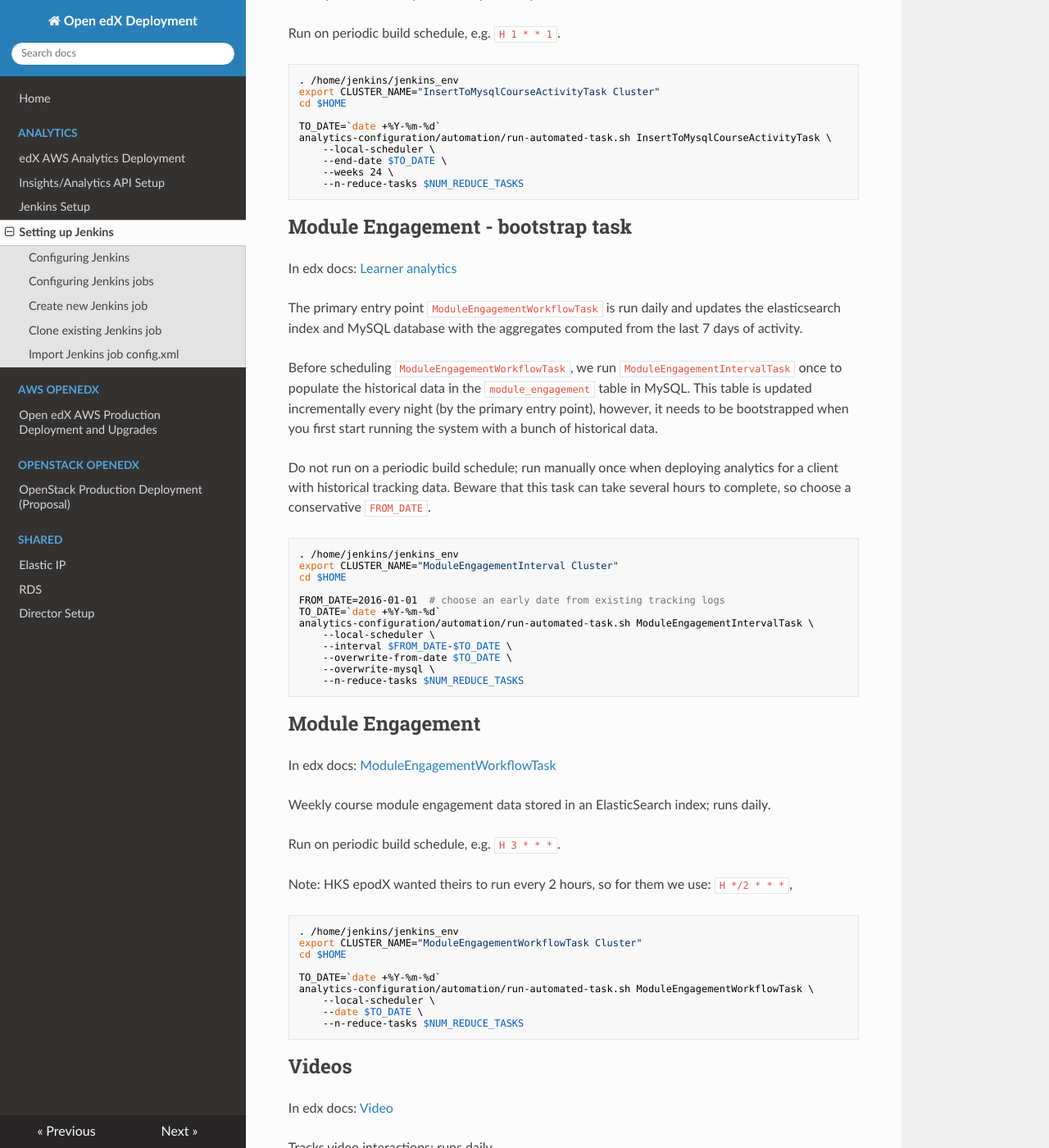
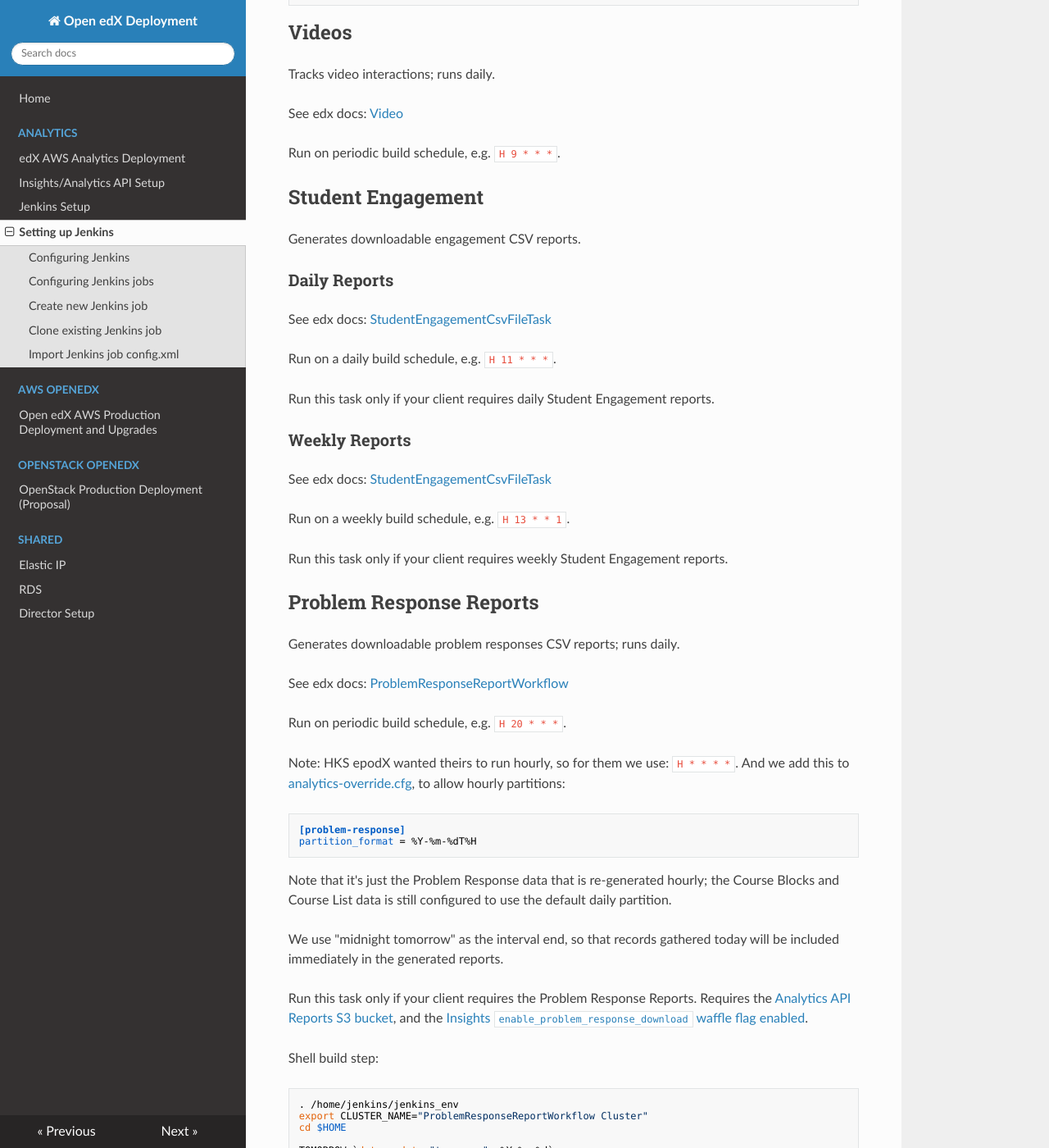
Before and after one commit to open-craft/openedx-deployment, an MkDocs documentation site: the page built from docs/analytics/jenkins_jobs.md, in a window 1280 px wide and 1400 px high, scrolled down 5962 px. Shown: the whole window at 82% size. Built offline with MkDocs 1.6.1, drawn with Linux system fonts in a browser that asks for light colours; nearby versions of some CDN libraries; some of the changed text lies outside the part shown.

Commit message:
Removes the specific command recommendations for these tasks
in favour of duplicating edX's documented commands.

````diff
--- a/docs/analytics/jenkins_jobs.md
+++ b/docs/analytics/jenkins_jobs.md
@@ -155,9 +155,71 @@ body, and list the environment variables in the actual shell command inline.
 
 Note that the build schedules can and should be adjusted as needed. Depending on the number and size of tracking logs, different jobs can take a differing amount of time. Some jobs can conflict while editing the s3 buckets, causing failures due to race conditions. If this kind of contention occurs, changing the schedule for jobs is perfectly fine and can often fix the problem.
 
-## Answer Distribution
+These tasks should be configured, referencing the [Open edX Analytics Pipeline Reference](http://edx-analytics-pipeline-reference.readthedocs.io/en/latest/running_tasks.html) for the specific commands.
 
-In edx docs: [Performance (graded and ungraded)](http://edx-analytics-pipeline-reference.readthedocs.io/en/latest/running_tasks.html#performance-graded-and-ungraded)
+## Command template
+
+All tasks except the [Performance](#performance) and [Problem response report](#problem-response-report) tasks are
+"incremental" tasks. This means that after running a bootstrap "historical" task to ingest the historical data, you can
+run a quicker daily (or weekly) incremental task to process new incoming data.
+
+You'll need to run the [Enrollment](#enrollment) tasks first, as this populates data used by most of the other tasks.
+
+Here's a command template for running these tasks, where:
+
+* The common variables are defined in the installed [`/home/jenkins/jenkins_env`](resources/jenkins_env) file.
+* `CLUSTER_NAME` is defind below and unique for each task, so tasks can run in parallel if scheduled to.
+* The task command and arguments are as shown in the [docs](http://edx-analytics-pipeline-reference.readthedocs.io/en/latest/running_tasks.html).
+
+```
+. /home/jenkins/jenkins_env
+export CLUSTER_NAME="<Unique Name> Cluster"
+cd $HOME
+
+FROM_DATE="$START_DATE"
+TO_DATE=`date +%Y-%m-%d`
+analytics-configuration/automation/run-automated-task.sh <task command and arguments>
+```
+
+## Enrollments
+
+Imports enrollments data; runs daily.
+
+See edx docs: [Enrollment](http://edx-analytics-pipeline-reference.readthedocs.io/en/latest/running_tasks.html#enrollment)
+
+Run on periodic build schedule, e.g. `H 0 * * *`.
+
+## Enrollments By Country
+
+Enrollments by geolocation; runs daily.
+
+See edx docs: [Geography](http://edx-analytics-pipeline-reference.readthedocs.io/en/latest/running_tasks.html#geography)
+
+Run on periodic build schedule, e.g. `H 5 * * *`.
+
+## Engagement
+
+Weekly course activity; run weekly.
+
+See edx docs: [Engagement](http://edx-analytics-pipeline-reference.readthedocs.io/en/latest/running_tasks.html#engagement)
+
+Run on periodic build schedule, e.g. `H 1 * * 1`.
+
+## Learner engagement
+
+Weekly course module engagement data stored in an ElasticSearch index; runs daily.
+
+See edx docs: [Learner analytics](http://edx-analytics-pipeline-reference.readthedocs.io/en/latest/running_tasks.html#learner-analytics)
+
+Run on periodic build schedule, e.g. `H 3 * * *`.
+
+Note: HKS epodX wanted theirs updated every 2 hours, so for them we used: `H */2 * * *`,
+
+## Performance
+
+Loads learner data for graded and ungraded problems.
+
+See edx docs: [Performance (graded and ungraded)](http://edx-analytics-pipeline-reference.readthedocs.io/en/latest/running_tasks.html#performance-graded-and-ungraded)
 
 Run on periodic build schedule, e.g. `H 7 * * *`.
 
@@ -187,226 +251,39 @@ analytics-configuration/automation/run-automated-task.sh AnswerDistributionWorkf
     --marker "$ANSWER_DIST_S3_BUCKET/marker"
 ```
 
-## Enrollments Total, Enrollments by Gender, Age, Education
-
-In edx docs: [Enrollment](http://edx-analytics-pipeline-reference.readthedocs.io/en/latest/running_tasks.html#enrollment)
-
-### Bootstrap history task
-
-Before running the daily incremental enrollment task, below, you should first run the history task that loads historical enrollment events.
-
-In edx docs: [Enrollment History Task](http://edx-analytics-pipeline-reference.readthedocs.io/en/latest/running_tasks.html#history-task)
-
-Imports enrollments data; runs daily.
-
-Run on periodic build schedule, e.g. `H 0 * * *`.
-
-```bash
-. /home/jenkins/jenkins_env
-export CLUSTER_NAME="ImportEnrollmentsIntoMysql Cluster"
-cd $HOME
-
-TO_DATE=`date +%Y-%m-%d`
-analytics-configuration/automation/run-automated-task.sh ImportEnrollmentsIntoMysql \
-    --local-scheduler \
-    --interval "$START_DATE-$TO_DATE" \
-    --n-reduce-tasks $NUM_REDUCE_TASKS
-```
-
-## Enrollments By Country
-
-In edx docs: [Geography](http://edx-analytics-pipeline-reference.readthedocs.io/en/latest/running_tasks.html#geography)
-
-### Bootstrap history task
-
-Before running the daily incremental enrollment by country task, below, you should first run the history task that loads historical events.
-
-In edx docs: [Enrollments By Country History task](http://edx-analytics-pipeline-reference.readthedocs.io/en/latest/running_tasks.html#id6)
-
-Enrollments by geolocation; runs daily.
-
-Run on periodic build schedule, e.g. `H 5 * * *`.
-
-```bash
-. /home/jenkins/jenkins_env
-export CLUSTER_NAME="InsertToMysqlLastCountryPerCourseTask Cluster"
-cd $HOME
-
-NOW=`date +%s`
-analytics-configuration/automation/run-automated-task.sh InsertToMysqlLastCountryPerCourseTask \
-    --local-scheduler \
-    --n-reduce-tasks $NUM_REDUCE_TASKS \
-    --overwrite
-```
-
-## Course Activity -- bootstrap task
-
-In edx docs: [Engagement](https://edx-analytics-pipeline-reference.readthedocs.io/en/latest/running_tasks.html#id6)
-
-Run once to initialize the data set for the `InsertToMysqlCourseActivityTask` incremental task.
-
-```bash
-. /home/jenkins/jenkins_env
-export CLUSTER_NAME="LastDailyIpAddressOfUserTask Cluster"
-cd $HOME
-
-FROM_DATE=2015-01-01
-analytics-configuration/automation/run-automated-task.sh LastDailyIpAddressOfUserTask --local-scheduler \
-  --interval $(date +%Y-%m-%d -d "$FROM_DATE")-$(date +%Y-%m-%d -d "$TO_DATE") \
-  --n-reduce-tasks $NUM_REDUCE_TASKS
-```
-
-## Course Activity
-
-In edx docs: [Engagement](http://edx-analytics-pipeline-reference.readthedocs.io/en/latest/running_tasks.html#engagement)
-
-Weekly course activity; runs every Monday.
-
-Run on periodic build schedule, e.g. `H 1 * * 1`.
-
-```bash
-. /home/jenkins/jenkins_env
-export CLUSTER_NAME="InsertToMysqlCourseActivityTask Cluster"
-cd $HOME
-
-TO_DATE=`date +%Y-%m-%d`
-analytics-configuration/automation/run-automated-task.sh InsertToMysqlCourseActivityTask \
-    --local-scheduler \
-    --end-date $TO_DATE \
-    --weeks 24 \
-    --n-reduce-tasks $NUM_REDUCE_TASKS
-```
-
-## Module Engagement - bootstrap task
-
-In edx docs: [Learner analytics](http://edx-analytics-pipeline-reference.readthedocs.io/en/latest/running_tasks.html#learner-analytics)
-
-The primary entry point `ModuleEngagementWorkflowTask` is run daily and updates the elasticsearch index and MySQL
-database with the aggregates computed from the last 7 days of activity.
-
-Before scheduling `ModuleEngagementWorkflowTask`, we run `ModuleEngagementIntervalTask` once to populate the historical
-data in the `module_engagement` table in MySQL. This table is updated incrementally every night (by the primary entry
-point), however, it needs to be bootstrapped when you first start running the system with a bunch of historical data.
-
-Do not run on a periodic build schedule; run manually once when deploying analytics for a client with historical
-tracking data.  Beware that this task can take several hours to complete, so choose a conservative `FROM_DATE`.
-
-```bash
-. /home/jenkins/jenkins_env
-export CLUSTER_NAME="ModuleEngagementInterval Cluster"
-cd $HOME
-
-FROM_DATE=2016-01-01  # choose an early date from existing tracking logs
-TO_DATE=`date +%Y-%m-%d`
-analytics-configuration/automation/run-automated-task.sh ModuleEngagementIntervalTask \
-    --local-scheduler \
-    --interval $FROM_DATE-$TO_DATE \
-    --overwrite-from-date $TO_DATE \
-    --overwrite-mysql \
-    --n-reduce-tasks $NUM_REDUCE_TASKS
-```
-
-## Module Engagement
-
-In edx docs: [ModuleEngagementWorkflowTask](http://edx-analytics-pipeline-reference.readthedocs.io/en/latest/running_tasks.html#id13)
-
-Weekly course module engagement data stored in an ElasticSearch index; runs daily.
-
-Run on periodic build schedule, e.g. `H 3 * * *`.
-
-Note: HKS epodX wanted theirs to run every 2 hours, so for them we use: `H */2 * * *`,
-
-```bash
-. /home/jenkins/jenkins_env
-export CLUSTER_NAME="ModuleEngagementWorkflowTask Cluster"
-cd $HOME
-
-TO_DATE=`date +%Y-%m-%d`
-analytics-configuration/automation/run-automated-task.sh ModuleEngagementWorkflowTask \
-    --local-scheduler \
-    --date $TO_DATE \
-    --n-reduce-tasks $NUM_REDUCE_TASKS
-```
-
 ## Videos
-
-In edx docs: [Video](http://edx-analytics-pipeline-reference.readthedocs.io/en/latest/running_tasks.html#video)
 
 Tracks video interactions; runs daily.
 
+See edx docs: [Video](http://edx-analytics-pipeline-reference.readthedocs.io/en/latest/running_tasks.html#video)
+
 Run on periodic build schedule, e.g. `H 9 * * *`.
-
-```bash
-. /home/jenkins/jenkins_env
-export CLUSTER_NAME="InsertToMysqlAllVideoTask Cluster"
-cd $HOME
-
-TO_DATE=`date +%Y-%m-%d`
-analytics-configuration/automation/run-automated-task.sh InsertToMysqlAllVideoTask --local-scheduler \
-  --interval "$START_DATE-$TO_DATE" \
-  --n-reduce-tasks $NUM_REDUCE_TASKS
-```
 
 ## Student Engagement
 
+Generates downloadable engagement CSV reports.
+
 ### Daily Reports
 
-In edx docs: [StudentEngagementCsvFileTask](http://edx-analytics-pipeline-reference.readthedocs.io/en/latest/all.html#edx.analytics.tasks.data_api.student_engagement.StudentEngagementCsvFileTask)
+See edx docs: [StudentEngagementCsvFileTask](http://edx-analytics-pipeline-reference.readthedocs.io/en/latest/all.html#edx.analytics.tasks.data_api.student_engagement.StudentEngagementCsvFileTask)
 
 Run on a daily build schedule, e.g. `H 11 * * *`.
 
 Run this task only if your client requires daily Student Engagement reports.
 
-```bash
-. /home/jenkins/jenkins_env
-export CLUSTER_NAME="StudentEngagementCsvFileTaskDaily Cluster"
-cd $HOME
-
-FROM_DATE=$(date +%Y-%m-%d --date="-1 day")
-TO_DATE=$(date +%Y-%m-%d)
-NOW=`date +%s`
-
-analytics-configuration/automation/run-automated-task.sh StudentEngagementCsvFileTask --local-scheduler \
-  --output-root "$EDXAPP_S3_BUCKET/grades-download/" \
-  --marker "$HADOOP_S3_BUCKET/intermediate/student_engagement/$NOW/marker" \
-  --interval "$FROM_DATE-$TO_DATE"
-```
-
 ### Weekly Reports
 
-In edx docs: [StudentEngagementCsvFileTask](http://edx-analytics-pipeline-reference.readthedocs.io/en/latest/all.html#edx.analytics.tasks.data_api.student_engagement.StudentEngagementCsvFileTask)
+See edx docs: [StudentEngagementCsvFileTask](http://edx-analytics-pipeline-reference.readthedocs.io/en/latest/all.html#edx.analytics.tasks.data_api.student_engagement.StudentEngagementCsvFileTask)
 
 Run on a weekly build schedule, e.g. `H 13 * * 1`.
 
 Run this task only if your client requires weekly Student Engagement reports.
 
-```bash
-. /home/jenkins/jenkins_env
-export CLUSTER_NAME="StudentEngagementCsvFileTaskWeekly Cluster"
-cd $HOME
-
-FROM_DATE=$(date +%Y-%m-%d --date="-7 days")
-TO_DATE=$(date +%Y-%m-%d)
-NOW=`date +%s`
-
-analytics-configuration/automation/run-automated-task.sh StudentEngagementCsvFileTask --local-scheduler \
-  --output-root "$EDXAPP_S3_BUCKET/grades-download/" \
-  --marker "$HADOOP_S3_BUCKET/intermediate/student_engagement/$NOW/marker" \
-  --interval-type weekly \
-  --interval "$FROM_DATE-$TO_DATE"
-```
-
 ## Problem Response Reports
 
-In edx docs: [ProblemResponseReportWorkflow](http://edx-analytics-pipeline-reference.readthedocs.io/en/latest/workflow_entry_point.html#edx.analytics.tasks.insights.problem_response.ProblemResponseReportWorkflow)
+Generates downloadable problem responses CSV reports; runs daily.
 
-Generates learners' problem responses reports; runs daily.
-
-Run this task only if your client requires the Problem Response Reports.  Requires the [Analytics API Reports S3
-bucket](AWS_setup.md#analytics-api-reports), and the [Insights `enable_problem_response_download` waffle flag
-enabled](insights.md#configure-insights).
-
-If Course Block data is available, then it is merged into the generated reports.
+See edx docs: [ProblemResponseReportWorkflow](http://edx-analytics-pipeline-reference.readthedocs.io/en/latest/workflow_entry_point.html#edx.analytics.tasks.insights.problem_response.ProblemResponseReportWorkflow)
 
 Run on periodic build schedule, e.g. ` H 20 * * * `.
 
@@ -421,6 +298,10 @@ still configured to use the default daily partition.
 
 We use "midnight tomorrow" as the interval end, so that records gathered today will be included immediately in the
 generated reports.
+
+Run this task only if your client requires the Problem Response Reports.  Requires the [Analytics API Reports S3
+bucket](AWS_setup.md#analytics-api-reports), and the [Insights `enable_problem_response_download` waffle flag
+enabled](insights.md#configure-insights).
 
 Shell build step:
 
````
Also changed, not shown: other parts of docs/analytics/jenkins_jobs.md (+3 -1 lines).
